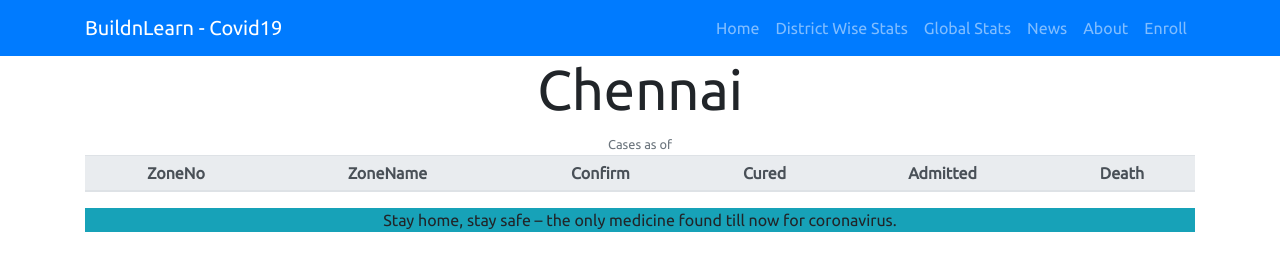
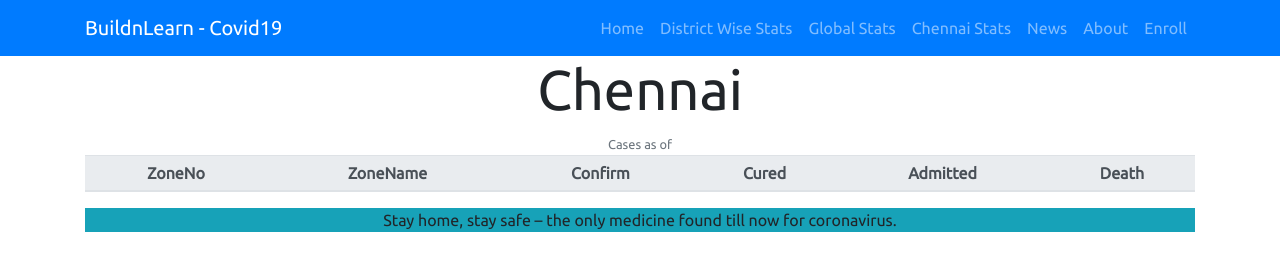
Before and after one commit to imranakbarin/Build2Learn, a Flask app: page /test in a window 1280 px wide. Shown: the top 273 px of the page. Run offline with Flask 2, Linux system fonts and the light colour scheme; lists and menus that the app fills with data are empty; some libraries are stand-ins or nearby versions.

Commit message:
Nav Bar addition for Chennai Menu

```diff
--- a/templates/layout.html
+++ b/templates/layout.html
@@ -60,6 +60,9 @@
             <a class="nav-link" href="{{ url_for('countrywisereport') }}">Global Stats</a>
           </li>
           <li class="nav-item">
+            <a class="nav-link" href="{{ url_for('chennaizonalreport') }}">Chennai Stats</a>
+          </li>
+          <li class="nav-item">
             <a class="nav-link" href="{{ url_for('newspage') }}">News</a>
           </li>
           <li class="nav-item">
```
